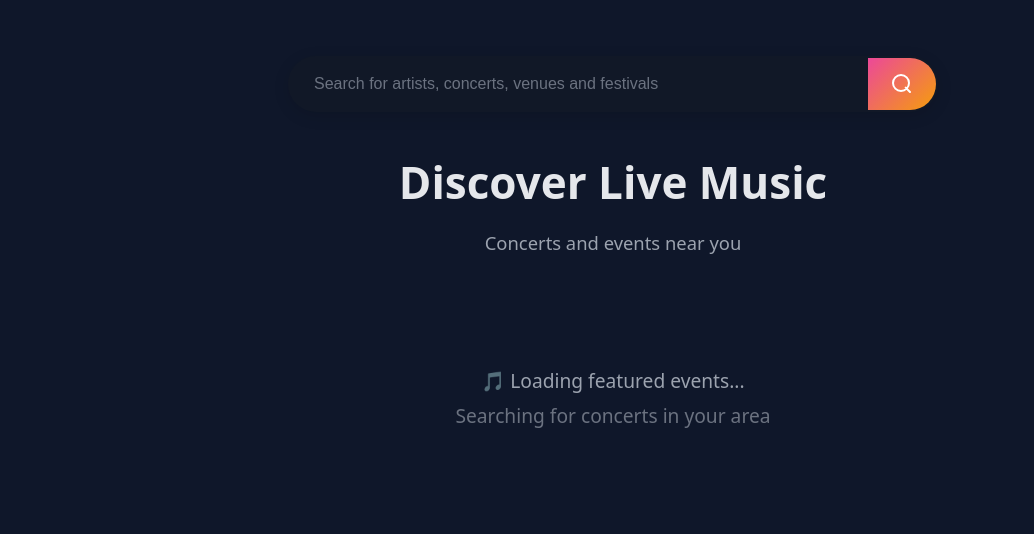
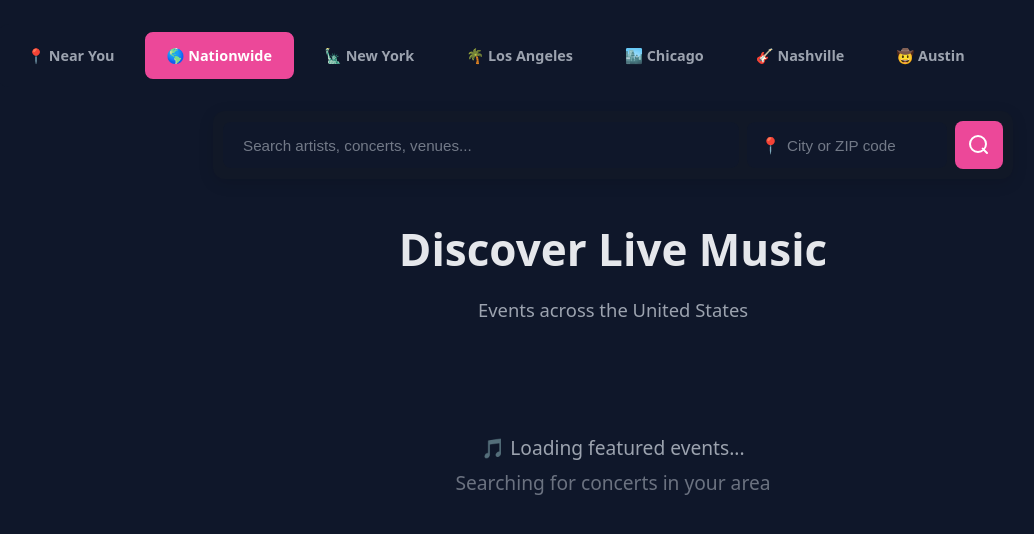
Before and after one commit to ericsjaffe/music-news-site, a Flask app: page /touring?view=nationwide in a window 1280 px wide. Shown: the part 138-672 px from the top of the page, without its empty margins (27-1061 px from the left). Run offline with Flask 3, Linux system fonts and the light colour scheme; data that the repository does not hold is empty.

Commit message:
Add nationwide location search: location input field, market tabs, geocoding support

```diff
--- a/app.py
+++ b/app.py
@@ -1341,8 +1341,10 @@ def artist_page(artist_name):
 def touring():
     """Touring page with concert tour data from Ticketmaster API."""
     artist_query = request.args.get('artist', '').strip()
+    location_query = request.args.get('location', '').strip()
     latlong = request.args.get('latlong', '').strip()
     radius = request.args.get('radius', '50')
+    view_mode = request.args.get('view', 'local')  # 'local' or 'nationwide' or market code
 
     tours = []
     trending_now = []
@@ -1360,6 +1362,35 @@ def touring():
             radius = int(radius)
         except:
             radius = 50
+
+        # Handle location query (city name or ZIP code)
+        if location_query and not latlong:
+            # Use Nominatim API to geocode location
+            geocode_url = "https://nominatim.openstreetmap.org/search"
+            geocode_params = {
+                'q': location_query,
+                'format': 'json',
+                'limit': 1,
+                'countrycodes': 'us,ca'  # Limit to US and Canada
+            }
+            geocode_headers = {'User-Agent': USER_AGENT}
+
+            try:
+                geo_resp = requests.get(geocode_url, params=geocode_params, headers=geocode_headers, timeout=5)
+                geo_resp.raise_for_status()
+                geo_data = geo_resp.json()
+
+                if geo_data and len(geo_data) > 0:
+                    lat = geo_data[0]['lat']
+                    lon = geo_data[0]['lon']
+                    latlong = f"{lat},{lon}"
+            except Exception as geo_error:
+                print(f"Geocoding error: {geo_error}")
+
+        # Handle nationwide view (no location filter)
+        if view_mode == 'nationwide':
+            latlong = ''
+            radius = 500  # Large radius for nationwide
 
         if artist_query:
             # Search for specific artist
@@ -1430,6 +1461,8 @@ def touring():
         random_discovery=random_discovery,
         popular_venues=popular_venues,
         artist_query=artist_query,
+        location_query=location_query,
+        view_mode=view_mode,
         error=error
     )
 
--- a/templates/touring.html
+++ b/templates/touring.html
@@ -32,17 +32,54 @@
   </header>
 
   <main class="container">
+    <!-- Market/Region Tabs -->
+    <div class="market-tabs">
+      <a href="/touring" class="market-tab {% if view_mode == 'local' or not view_mode %}active{% endif %}">
+        📍 Near You
+      </a>
+      <a href="/touring?view=nationwide" class="market-tab {% if view_mode == 'nationwide' %}active{% endif %}">
+        🌎 Nationwide
+      </a>
+      <a href="/touring?location=New York, NY" class="market-tab">
+        🗽 New York
+      </a>
+      <a href="/touring?location=Los Angeles, CA" class="market-tab">
+        🌴 Los Angeles
+      </a>
+      <a href="/touring?location=Chicago, IL" class="market-tab">
+        🏙️ Chicago
+      </a>
+      <a href="/touring?location=Nashville, TN" class="market-tab">
+        🎸 Nashville
+      </a>
+      <a href="/touring?location=Austin, TX" class="market-tab">
+        🤠 Austin
+      </a>
+    </div>
+
     <!-- Search Form at Top -->
     <form method="get" action="/touring" class="tour-search-form-top">
-      <div class="search-container">
-        <input
-          type="text"
-          name="artist"
-          placeholder="Search for artists, concerts, venues and festivals"
-          value="{{ artist_query or '' }}"
-          class="tour-search-input-main"
-        >
-        <button type="submit" class="tour-search-btn-main">
+      <div class="search-container-dual">
+        <div class="search-input-wrapper">
+          <input
+            type="text"
+            name="artist"
+            placeholder="Search artists, concerts, venues..."
+            value="{{ artist_query or '' }}"
+            class="tour-search-input"
+          >
+        </div>
+        <div class="search-input-wrapper search-location">
+          <input
+            type="text"
+            name="location"
+            placeholder="City or ZIP code"
+            value="{{ location_query or '' }}"
+            class="tour-search-input location-input"
+          >
+          <span class="location-icon">📍</span>
+        </div>
+        <button type="submit" class="tour-search-btn">
           <svg width="20" height="20" viewBox="0 0 20 20" fill="none" xmlns="http://www.w3.org/2000/svg">
             <path d="M9 17A8 8 0 1 0 9 1a8 8 0 0 0 0 16zM18 18l-4.35-4.35" stroke="currentColor" stroke-width="2" stroke-linecap="round" stroke-linejoin="round"/>
           </svg>
@@ -79,7 +116,15 @@
       <!-- Multiple Carousels -->
       <div class="tours-header">
         <h2>Discover Live Music</h2>
-        <p class="tours-subtitle">Concerts and events near you</p>
+        <p class="tours-subtitle">
+          {% if view_mode == 'nationwide' %}
+            Events across the United States
+          {% elif location_query %}
+            Events in {{ location_query }}
+          {% else %}
+            Concerts and events near you
+          {% endif %}
+        </p>
       </div>
 
       {% if error %}
@@ -239,12 +284,137 @@
   </main>
 
   <style>
+    /* Market Tabs */
+    .market-tabs {
+      display: flex;
+      gap: 0.5rem;
+      padding: 0.5rem;
+      background: var(--bg-secondary);
+      border-radius: 12px;
+      margin-bottom: 1.5rem;
+      overflow-x: auto;
+      scrollbar-width: thin;
+      -webkit-overflow-scrolling: touch;
+    }
+
+    .market-tab {
+      padding: 0.75rem 1.25rem;
+      border-radius: 8px;
+      background: transparent;
+      color: var(--text-secondary);
+      text-decoration: none;
+      font-weight: 600;
+      font-size: 0.9rem;
+      white-space: nowrap;
+      transition: all 0.2s;
+      border: 2px solid transparent;
+    }
+
+    .market-tab:hover {
+      background: var(--bg-card);
+      color: var(--text-primary);
+    }
+
+    .market-tab.active {
+      background: var(--accent-primary);
+      color: white;
+      border-color: var(--accent-primary);
+    }
+
     /* Search Bar at Top */
     .tour-search-form-top {
-      max-width: 650px;
-      margin: 2rem auto 2.5rem;
+      max-width: 800px;
+      margin: 0 auto 2.5rem;
     }
 
+    .search-container-dual {
+      position: relative;
+      display: flex;
+      gap: 0.5rem;
+      align-items: center;
+      background: var(--bg-card);
+      border-radius: 12px;
+      box-shadow: 0 4px 16px rgba(0,0,0,0.12);
+      padding: 0.5rem;
+      border: 2px solid transparent;
+      transition: all 0.3s ease;
+    }
+
+    .search-container-dual:focus-within {
+      border-color: var(--accent-primary);
+      box-shadow: 0 6px 24px rgba(236, 72, 153, 0.25);
+    }
+
+    .search-input-wrapper {
+      flex: 1;
+      position: relative;
+      min-width: 0;
+    }
+
+    .search-location {
+      flex: 0 0 200px;
+    }
+
+    .tour-search-input {
+      width: 100%;
+      padding: 0.9rem 1.25rem;
+      border: none;
+      background: var(--bg-secondary);
+      color: var(--text-primary);
+      font-size: 0.95rem;
+      outline: none;
+      border-radius: 8px;
+      transition: background 0.2s;
+    }
+
+    .tour-search-input:focus {
+      background: var(--bg-primary);
+    }
+
+    .location-input {
+      padding-left: 2.5rem;
+    }
+
+    .location-icon {
+      position: absolute;
+      left: 0.85rem;
+      top: 50%;
+      transform: translateY(-50%);
+      font-size: 1rem;
+      pointer-events: none;
+    }
+
+    .tour-search-input::placeholder {
+      color: var(--text-secondary);
+      opacity: 0.7;
+    }
+
+    .tour-search-btn {
+      flex-shrink: 0;
+      width: 48px;
+      height: 48px;
+      border: none;
+      background: var(--accent-primary);
+      color: white;
+      border-radius: 8px;
+      cursor: pointer;
+      display: flex;
+      align-items: center;
+      justify-content: center;
+      transition: all 0.2s;
+    }
+
+    .tour-search-btn:hover {
+      background: var(--accent-hover);
+      transform: scale(1.05);
+    }
+
+    .tour-search-btn svg {
+      width: 20px;
+      height: 20px;
+    }
+
+    /* Old search styles for backwards compatibility */
     .search-container {
       position: relative;
       display: flex;
@@ -834,13 +1048,14 @@
   <script>
     // Geolocation functionality to show concerts near user
     document.addEventListener('DOMContentLoaded', function() {
-      // Check if we already have location or if user searched for specific artist
+      // Check if we already have location or if user searched for specific location
       const urlParams = new URLSearchParams(window.location.search);
-      const hasLocation = urlParams.has('latlong');
+      const hasLocation = urlParams.has('latlong') || urlParams.has('location');
       const hasArtist = urlParams.has('artist');
+      const viewMode = urlParams.get('view');
 
-      // Only get location if we don't have it and user hasn't searched for specific artist
-      if (!hasLocation && !hasArtist) {
+      // Only get location if in 'local' mode (or no view specified) and no location set
+      if (!hasLocation && !hasArtist && viewMode !== 'nationwide') {
         if (navigator.geolocation) {
           navigator.geolocation.getCurrentPosition(
             function(position) {
```
Also changed, not shown: other parts of templates/touring.html (+44 -0 lines).
